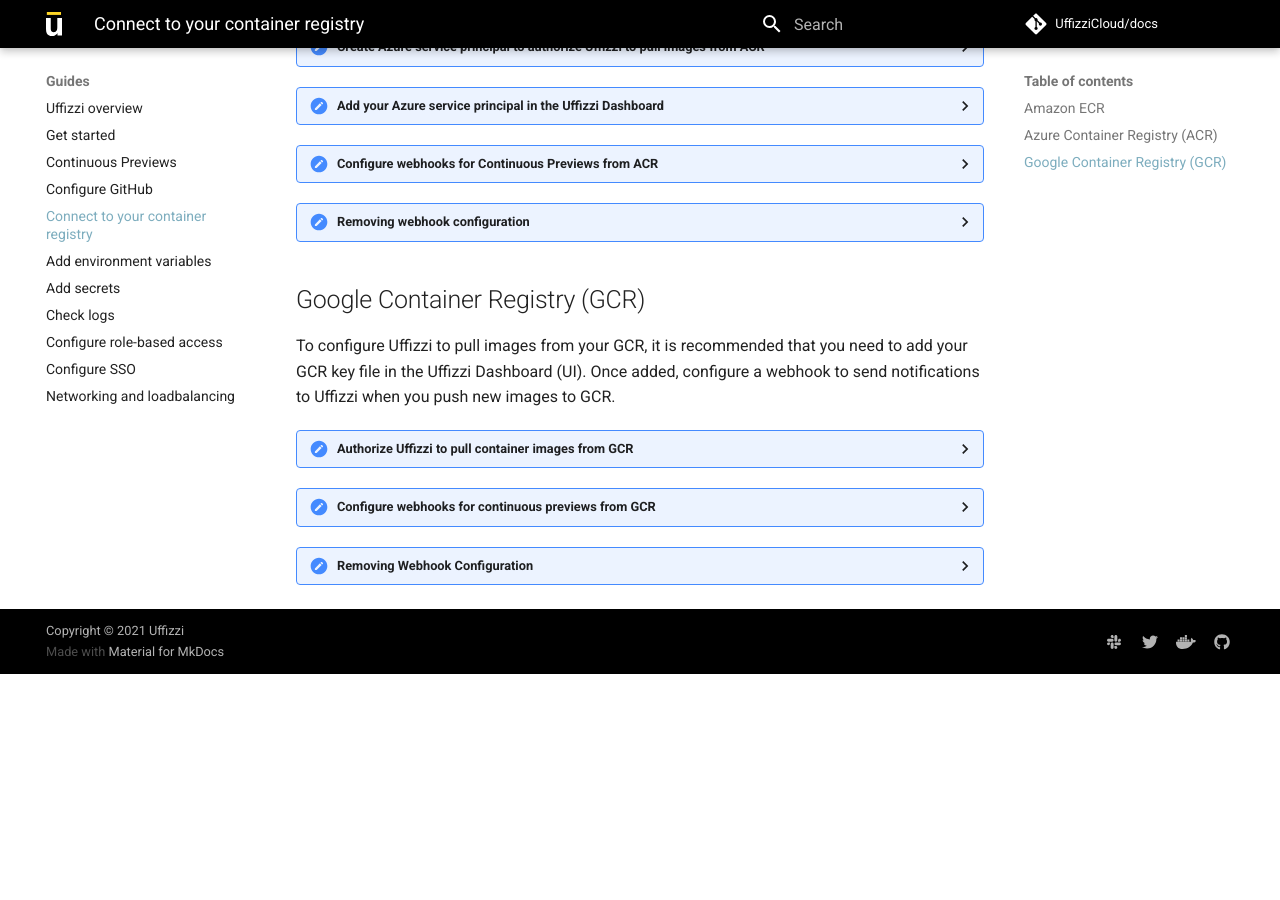
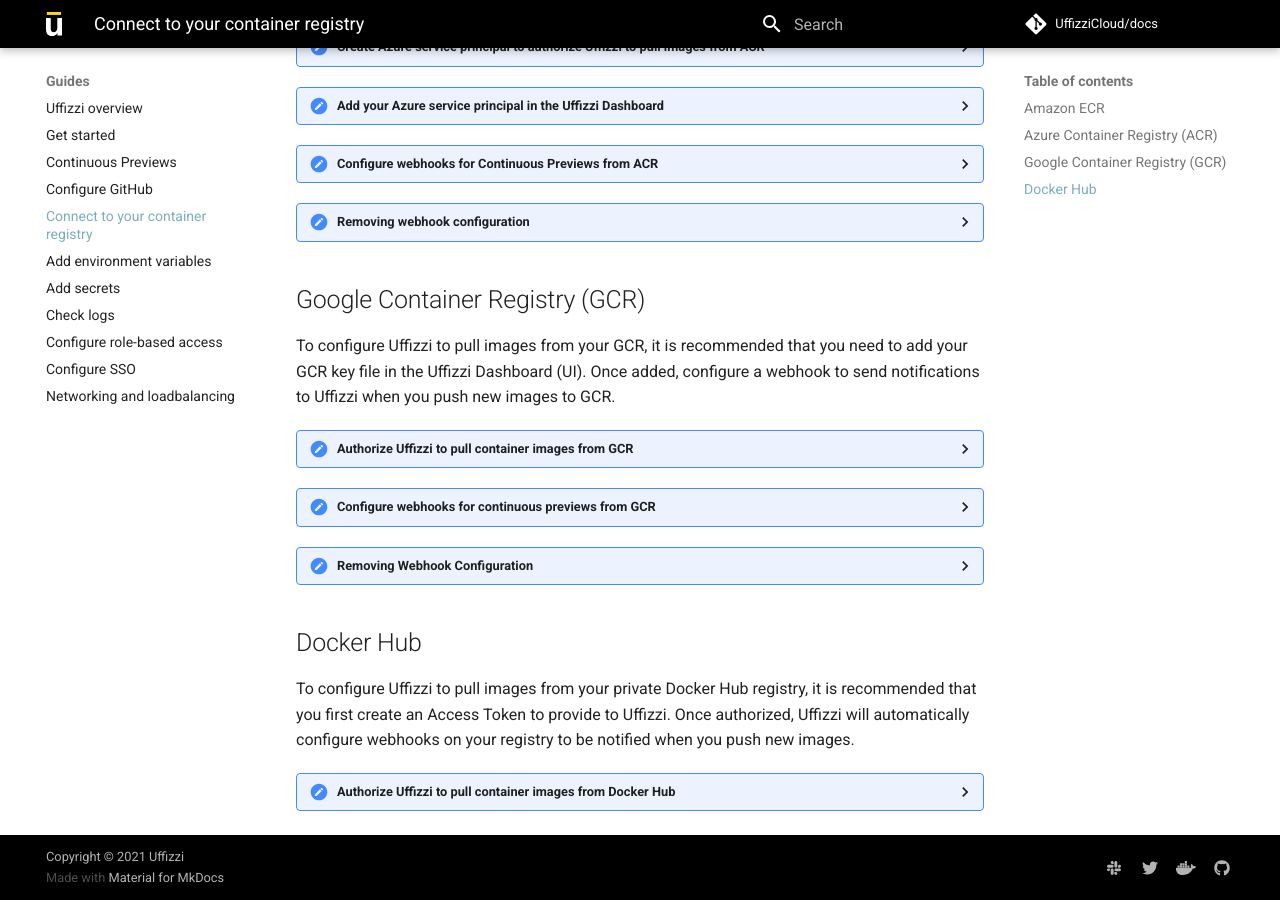
Before and after one commit to UffizziCloud/docs, an MkDocs documentation site: the page built from docs/guides/container-registry-integrations.md, in a window 1280 px wide and 900 px high, scrolled down 1001 px. Built offline with MkDocs 1.6.1 and Material for MkDocs 9.7.7, drawn with Linux system fonts in a browser that asks for light colours; comment, search, counter and statistics services are not loaded; before the commit the page ends 1675 px from its top, so only the background shows below that.

Commit message:
updates to container registry article

```diff
--- a/docs/guides/container-registry-integrations.md
+++ b/docs/guides/container-registry-integrations.md
@@ -221,3 +221,20 @@
 <p>If this was your only Subscription to the GCR Topic, you could also delete that Topic.</p>
 
 <p>If that was your only Topic, you could also disable the Pub/Sub API.</p>
+
+</details>
+
+## Docker Hub
+
+To configure Uffizzi to pull images from your private Docker Hub registry, it is recommended that you first create an Access Token to provide to Uffizzi. Once authorized, Uffizzi will automatically configure webhooks on your registry to be notified when you push new images.
+
+<details><summary>Authorize Uffizzi to pull container images from Docker Hub</summary>
+
+<p>Log into <a href="https://app.uffizzi.com">Uffizzi Dashboard</a> and navigate to <b>Settings</b> > <b>Integrations</b>, then select <b>CONFIGURE</b> next to the Docker Hub option.</p>
+
+<img src="../../assets/images/settings-integrations.png">
+&nbsp;
+
+<p>Upload or copy and paste your key file when prompted, then click <b>Add GCR Key File</b>. Uffizzi should now have access to pull images from your GCR.</p>
+
+<img src="../../assets/images/.png">
```
Also changed, not shown: other parts of docs/guides/container-registry-integrations.md (+2 -2 lines).
